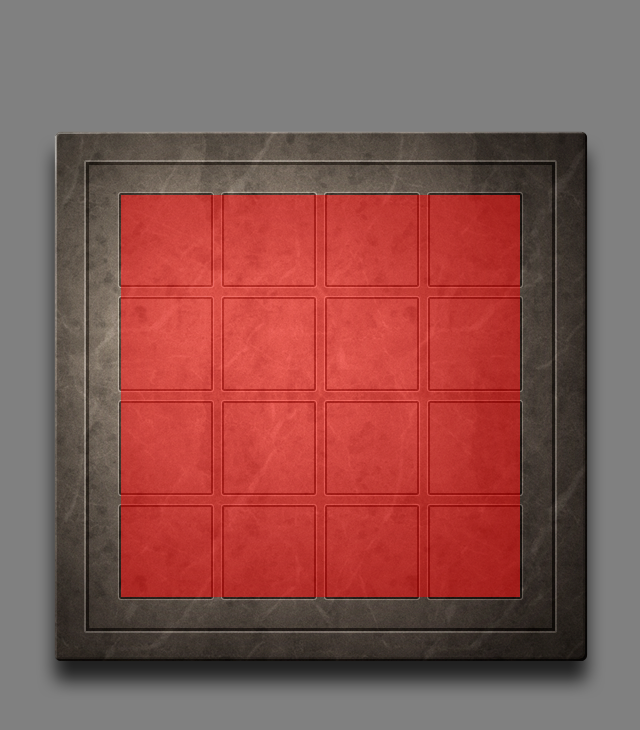
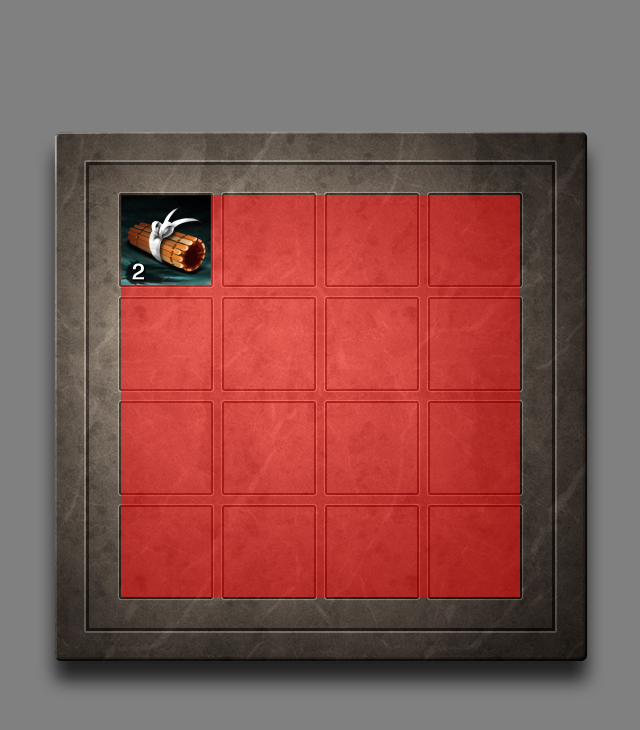
Before and after one commit to Ersanio/9yin-1024, an Angular app: page / in a window 1280 px wide. Shown: the top 730 px of the page, without its empty margins (317-957 px from the left). Built offline with nearby package versions, Linux system fonts and the light colour scheme.

Commit message:
Add tile placement

```diff
--- a/package.json
+++ b/package.json
@@ -5,7 +5,7 @@
     "ng": "ng",
     "start": "ng serve",
     "build": "ng build",
-    "build:prod": "ng build --prod --base-href /1024/ --deploy-url /1024/" ,
+    "build:prod": "ng build --prod --base-href /1024/ --deploy-url /1024/",
     "test": "ng test",
     "lint": "ng lint",
     "e2e": "ng e2e"
--- a/src/app/app.component.html
+++ b/src/app/app.component.html
@@ -1,6 +1,8 @@
 <div id="mobilewrap">
   <div id="container">
     <div class="tiles">
+      <div style="transform: translate(0px, 0px); background-image: url('../assets/2.png'); height:90px; width: 90px;">
+      </div>
     </div>
   </div>
 </div>
--- a/src/app/app.component.ts
+++ b/src/app/app.component.ts
@@ -6,5 +6,12 @@ import { Component } from '@angular/core';
   styleUrls: ['./app.component.scss']
 })
 export class AppComponent {
-  title = 'thousandtwentyfour';
+  private readonly gapX: Number = 10;
+  private readonly gapY: Number = 10;
+
+  //                       x    y                                   value
+  // transform: translate(0px, 0px); background-image: url('../assets/2.png'); height:90px; width: 90px;
+
+
+
 }
```
Also changed, not shown: 1 other file (tests, documents, lock files or other folders).
